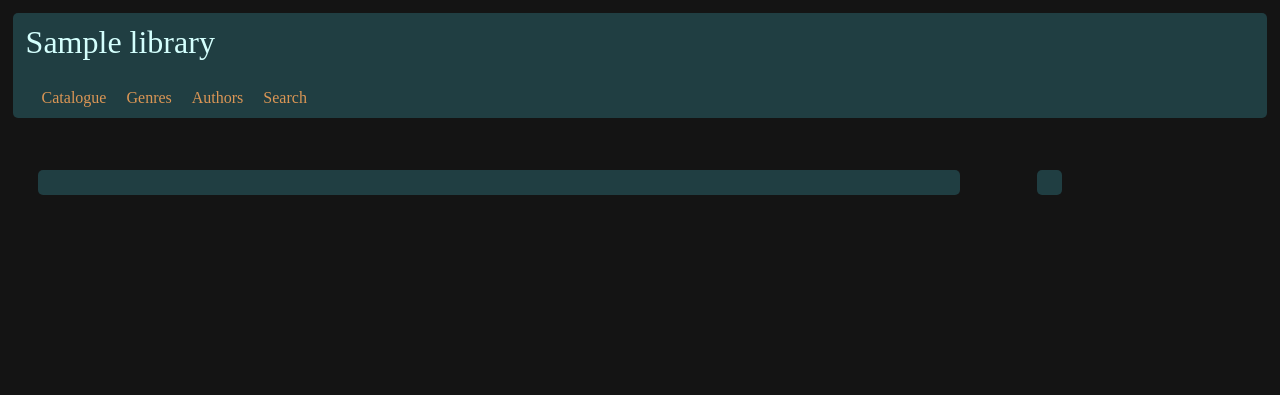
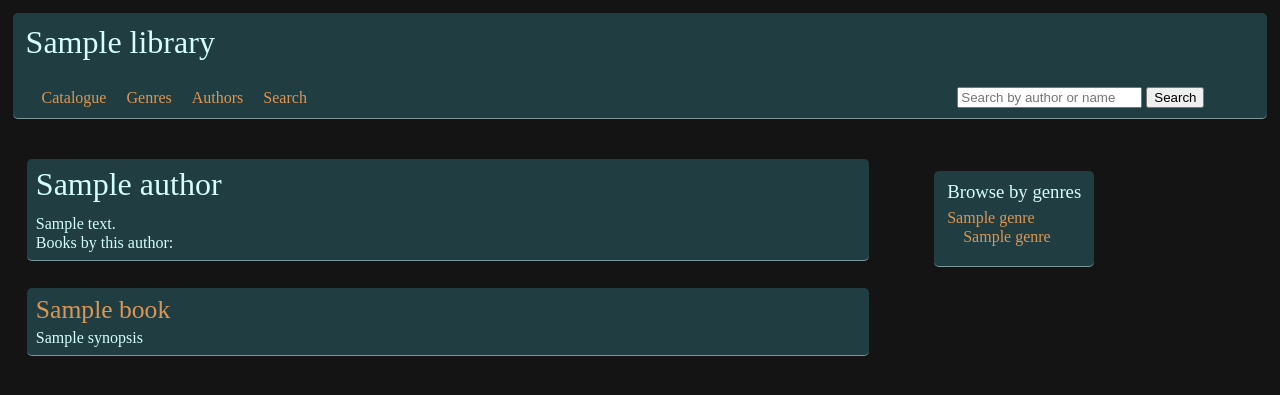
Before and after one commit to cronco/lib_admin, a Django app: template templates/lib_admin/catalogue.html in a window 1280 px wide. Shown: the top 395 px of the page. Run offline with Django 3.2, Linux system fonts and the light colour scheme; the template is opened without the code that fills it: most values are stand-ins (such as "Sample title", 1, 10 or a date in 2020).

Commit message:
Added django_extensions, added search capabilities, more styling goodness, completed 2-level genre tree view.

```diff
--- a/la/static/css/style.css
+++ b/la/static/css/style.css
@@ -81,6 +81,31 @@ a:visited {
 	color:#DE6A00;
 }
 
+h1 {
+
+	margin-bottom:0.5em;
+	font-size:2em;
+}
+
+h2 {
+
+	font-size:1.6em;
+	margin-bottom:0.3em;
+
+}
+
+h3 {
+
+	margin-bottom:0.2em;
+
+}
+
+p {
+
+	margin-bottom:0.2em;
+
+}
+
 time {
 
 	display:block;
@@ -91,7 +116,7 @@ time {
 
 article {
 
-	border-bottom:1px solid #7E9899;
+
 }
 
 nav li {
@@ -101,6 +126,7 @@ nav li {
 
 #header {
 
+	position:relative;
 	background:#203E42;
 	margin:1%;
 
@@ -112,12 +138,21 @@ nav li {
 
 }
 
+#simple_search {
+
+	position:absolute;
+	right:5%;
+	bottom:10%;
+
+}
+
 .box {
 
 	background:#203E42;
 	border-radius:5px;
 	margin:3%;
 	padding:1%;
+	border-bottom:1px solid #7E9899;
 
 }
 
@@ -134,6 +169,18 @@ nav li {
 
 }
 
+.lending {
+
+	margin-bottom:0.5em;
+
+}
+
+#sidebar > ul {
+
+	margin:0.5em 0;
+
+}
+
 .tree li {
 
 	margin: 0.2em 0;
--- a/templates/lib_admin/base.html
+++ b/templates/lib_admin/base.html
@@ -24,8 +24,13 @@
 				</li>
 			</ul>
 			</nav>
+			<form action="/search/" id="simple_search" method="POST">
+				{% csrf_token %}
+				<input name="search_string" type="text" placeholder="Search by author or name" />
+				<input type="submit" value="Search" />
+			</form>
 		</div>
-		<div id="content" class="box">
+		<div id="content">
 			{% block content %}
 
 			{% endblock content %}
@@ -33,6 +38,7 @@
 		<div id="sidebar" class="box">
 			{% block sidebar %}
 			{% endblock sidebar %}
+			{% include "lib_admin/genre_tree.html" %}
 		</div>
 	</body>
 </html>
--- a/templates/lib_admin/catalogue.html
+++ b/templates/lib_admin/catalogue.html
@@ -2,4 +2,29 @@
 
 {% block content %}
 
+	{% if author %}
+	<article class="box">
+	<h1>{{author.name}}</h1>
+	{{author.bio|safe|linebreaks}}
+	Books by this author:
+	</article>
+	{% else %}
+		{% if genre %}
+	<article class="box">
+	<h1>{{genre.name}}</h1>
+	{{genre.description|safe|linebreaks}}
+	Books by this genre:
+	</article>
+		{% endif %}
+	{% endif %}
+	{% if books %}
+	{% for book  in books %}
+	<article class="box">
+		<h2>
+			<a href="{{book.get_absolute_url}}">{{book.name}}</a>
+		</h2>
+		{{book.synopsis|truncatewords:3}}
+	</article>
+	{% endfor %}
+	{% endif %}
 {% endblock content %}
--- a/templates/lib_admin/genre_tree.html
+++ b/templates/lib_admin/genre_tree.html
@@ -1,4 +1,4 @@
-
+<h3>Browse by genres</h3>
 <ul class="tree">
 {% for el in genres %}
 	<li>
```
Also changed, not shown: la/models.py (+8 -1 lines), templates/lib_admin/book.html (+11 -2 lines), views.py (+14 -4 lines).
